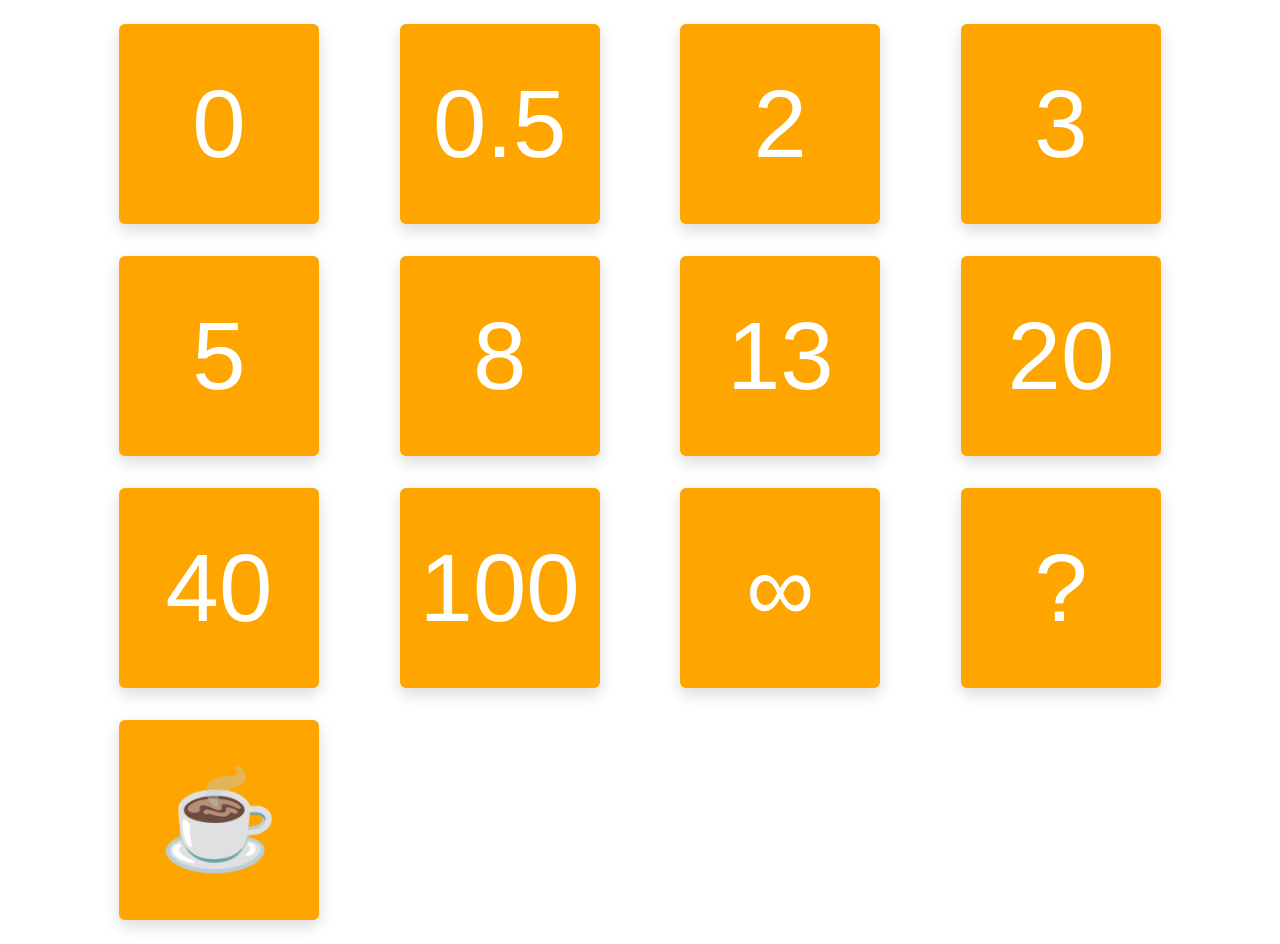
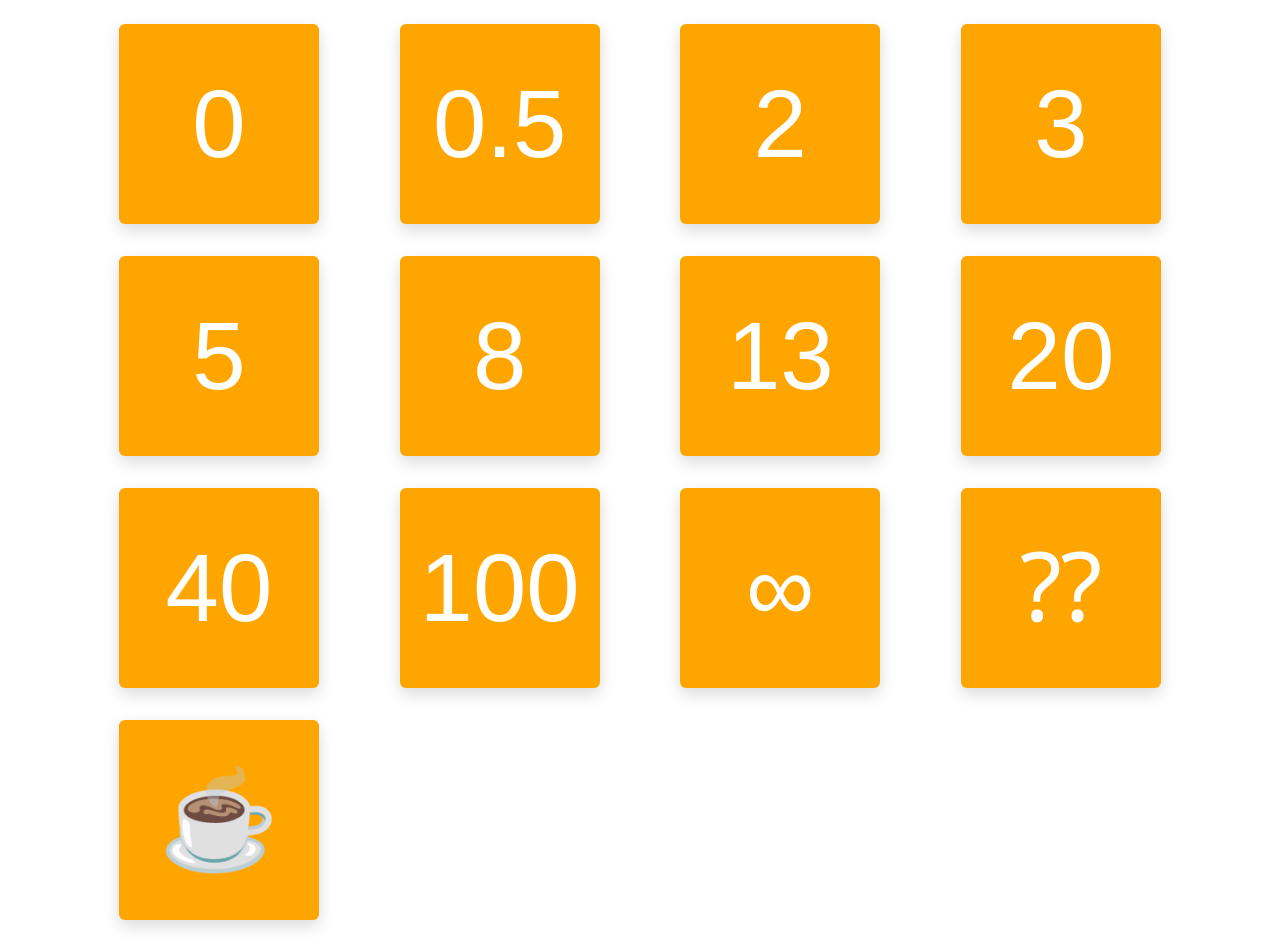
Before and after one commit to edernegrete/vue-poker-planning, a Vue app: page / in a window 1280 px wide. Built offline with nearby package versions, Linux system fonts and the light colour scheme.

Commit message:
fix(data): fixed question mark

```diff
--- a/src/components/Deck.vue
+++ b/src/components/Deck.vue
@@ -26,7 +26,7 @@ export default {
         { value: 40 },
         { value: 100 },
         { value: '∞' },
-        { value: '?' },
+        { value: '⁇' },
         { value: '☕️' },
       ],
     };
```
